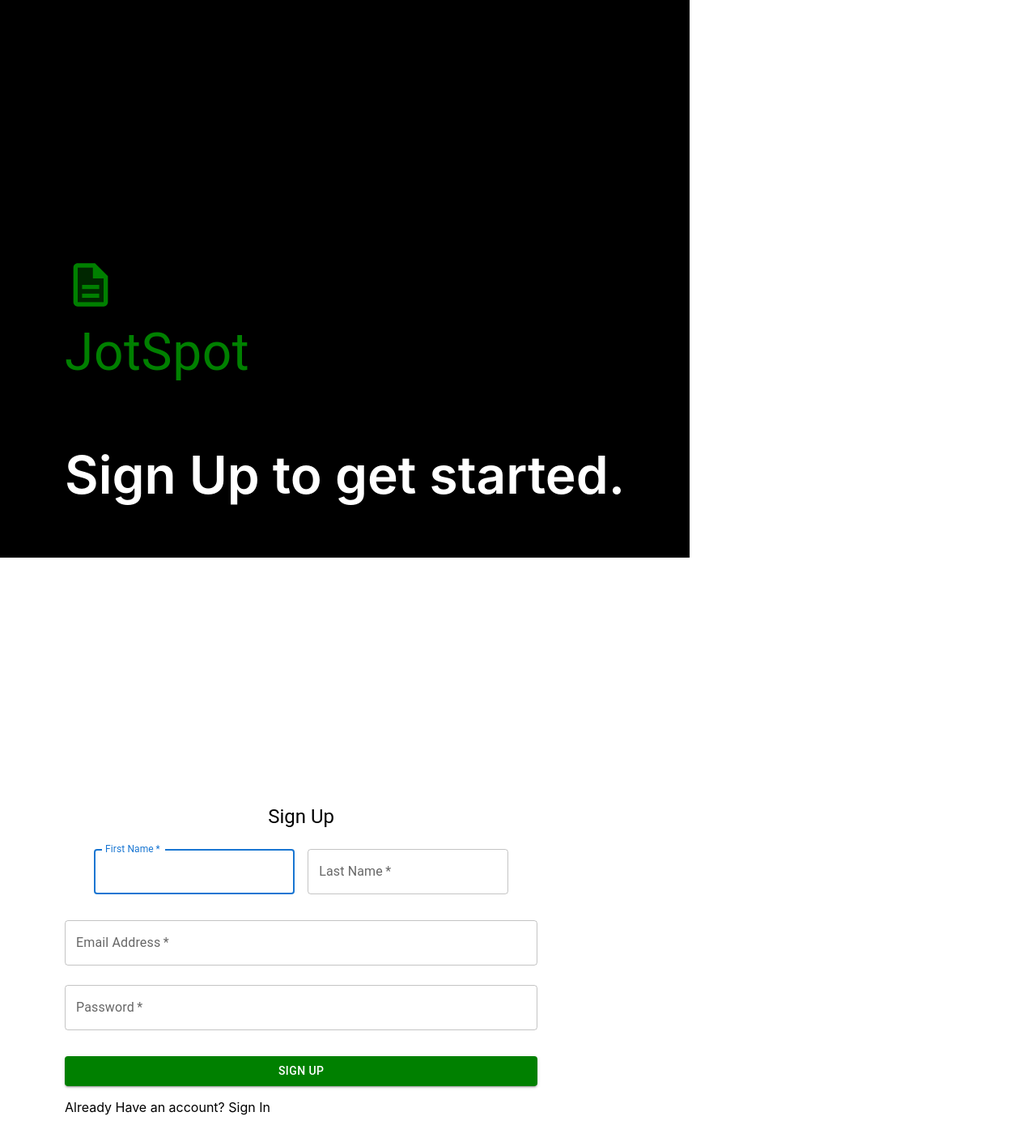
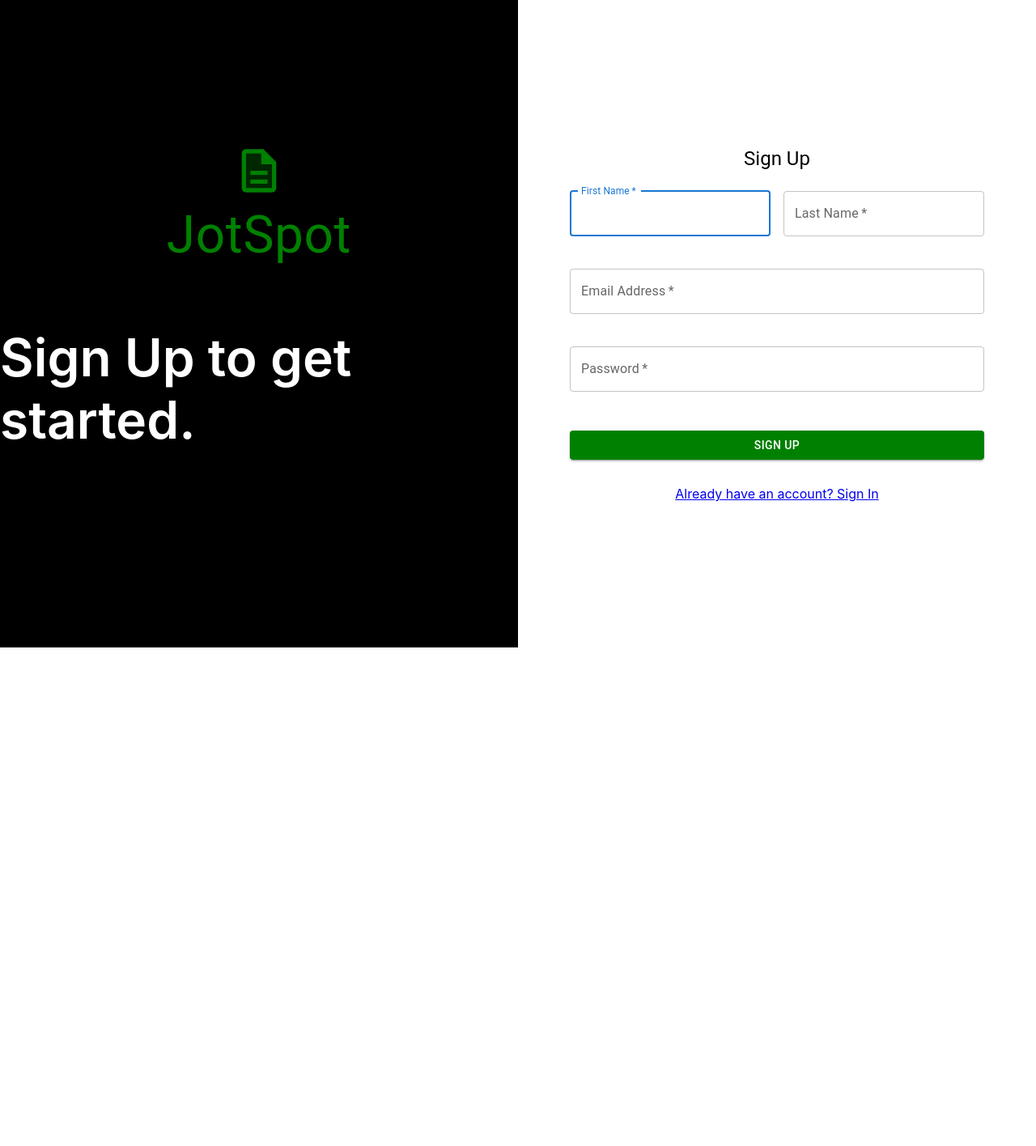
Before and after one commit to sach316/notes, a React (Create React App) app: page /signup in a window 1280 px wide. Shown: the top 1416 px of the page at 81% size. After the commit the page ends 800 px from the top, so only its background shows below. Built offline with nearby package versions, Linux system fonts and the light colour scheme.

Commit message:
login and register completed

```diff
--- a/src/components/Drawer.tsx
+++ b/src/components/Drawer.tsx
@@ -21,7 +21,7 @@ import SearchIcon from '@mui/icons-material/Search';
 import { EditOutlined, ArchiveOutlined, DeleteOutlined, LightbulbOutlined, NotificationsNoneOutlined, DescriptionTwoTone } from '@mui/icons-material';
 import { InputBase, alpha } from '@mui/material';
 import AccountCircleIcon from '@mui/icons-material/AccountCircle';
-import { Link } from 'react-router-dom';
+import { Link, useNavigate } from 'react-router-dom';
 
 const drawerWidth = 240;
 
@@ -30,6 +30,10 @@ interface INotesProps {
   drawerState: boolean;
   setDrawerOpened: (drawerOpened: boolean) => void;
 }
+
+const clearAuthToken = () => {
+  localStorage.removeItem('authToken');
+};
 
 const Search = styled('div')(({ theme }) => ({
   position: 'relative',
@@ -140,7 +144,7 @@ const Drawer = styled(MuiDrawer, { shouldForwardProp: (prop) => prop !== 'open'
 
 export default function MiniDrawer({ onSearch, drawerState, setDrawerOpened }: INotesProps) {
   const [searchTerm, setSearchTerm] = useState('');
-
+  const navigate = useNavigate()
   const handleSearchChange = (event: React.ChangeEvent<HTMLInputElement>) => {
     const term = event.target.value;
     setSearchTerm(term);
@@ -160,9 +164,10 @@ export default function MiniDrawer({ onSearch, drawerState, setDrawerOpened }: I
     setOpen(false);
   };
 
-  const handleLogin = () => {
-    // Add login functionality here
-    console.log('Login clicked');
+  const handleLogout = () => {
+    clearAuthToken()
+    navigate('/')
+
   };
 
   return (
@@ -199,7 +204,7 @@ export default function MiniDrawer({ onSearch, drawerState, setDrawerOpened }: I
           <Link to='/'>
           <IconButton
             color="inherit"
-            onClick={handleLogin}
+            onClick={handleLogout}
             edge="end"
             sx={{color:'grey'}}
           >
--- a/src/components/login/LoginPage.tsx
+++ b/src/components/login/LoginPage.tsx
@@ -3,6 +3,7 @@ import { Box, Button, Grid, TextField, Typography } from "@mui/material";
 import React, { useState } from "react";
 import LoginProps from "../../models/credential";
 import { login } from "../../api";
+import { useNavigate } from "react-router-dom";
 
 
 
@@ -13,7 +14,7 @@ const defaultObj: LoginProps = {
 
 export default function LoginPage() {
     const [credentials, setCredentials] = useState<LoginProps>(defaultObj);
-
+    const navigate= useNavigate()
     const handleChange = (e: React.ChangeEvent<HTMLInputElement>) => {
         setCredentials({
             ...credentials,
@@ -24,6 +25,9 @@ export default function LoginPage() {
     const handleSubmit = async (e: React.FormEvent<HTMLFormElement>) => {
         e.preventDefault();
         const token:string= await login(credentials)
+        if (token) {
+            navigate('/app');
+        }
         console.log('Submitted:', credentials);
     };
 
--- a/src/components/signUpPage/SignUpPage.tsx
+++ b/src/components/signUpPage/SignUpPage.tsx
@@ -1,63 +1,81 @@
 import { DescriptionTwoTone } from "@mui/icons-material";
 import { Box, Button, Grid, TextField, Typography } from "@mui/material";
-import { Link } from "react-router-dom";
+import { Link, useNavigate } from "react-router-dom";
+import UserDetails from "../../models/userdetails";
+import { useState } from "react";
+import { register } from "../../api";
+
+const defaultObj: UserDetails = {
+    email: '',
+    password: '',
+    firstname:'',
+    lastname:''
+};
 
 export default function SignUpPage(){
+    const [details, setDetails] = useState<UserDetails>(defaultObj);
+    const navigate= useNavigate()
+    const handleChange = (e: React.ChangeEvent<HTMLInputElement>) => {
+        console.log(e.target.name,':', e.target.value);
+        setDetails({
+            ...details,
+            [e.target.name]: e.target.value
+        });
+    };
+
+    const handleSubmit = async (e: React.FormEvent<HTMLFormElement>) => {
+        e.preventDefault();
+        const token: string = await register(details);
+        if (token) {
+            navigate('/app');
+        }
+        console.log('Submitted for registering:', details);
+    };
+
     return (
-    <Box>
-        <Grid container sx={{height:'100vh'}}>
-            <Grid item sx={{paddingTop:40,paddingLeft:10,paddingRight:10,display:'flex',justifyContent:'center',backgroundColor:"black",color:'white'}}>
-            <Box>
-            <DescriptionTwoTone sx={{ color: 'green',fontSize:'clamp(2rem, 5vw, 4.375rem)'}} />
-          <Typography  noWrap component="div" sx={{ color: 'green',fontSize:'clamp(2rem, 5vw, 4.375rem)' }}>
+        <Box sx={{ height: '100vh', display: 'flex' }}>
+            <Grid container sx={{ flex: 1 }}>
+                <Grid item xs={12} md={6} sx={{ backgroundColor: 'black', color: 'white', display: 'flex', flexDirection: 'column', justifyContent: 'center', alignItems: 'center' }}>
+                    <DescriptionTwoTone sx={{ color: 'green', fontSize: 'clamp(2rem, 5vw, 4.375rem)' }} />
+                    <Typography noWrap component="div" sx={{ color: 'green', fontSize: 'clamp(2rem, 5vw, 4.375rem)' }}>
                         JotSpot
                     </Typography>
-            <p style={{ fontSize: 'clamp(2rem, 5vw, 4.375rem)', fontWeight: 600}}>
+                    <p style={{ fontSize: 'clamp(2rem, 5vw, 4.375rem)', fontWeight: 600 }}>
                         Sign Up to get started.
                     </p>
-            </Box>
                 </Grid>
-
-            <Grid item sx={{paddingTop:30,display:'flex',justifyContent:'center'}}>
-            <Box
-            sx={{
-              my: 8,
-              mx: 4,
-              ml:10,
-              display: 'flex',
-              flexDirection: 'column',
-              alignItems: 'center',
-            }}
-          >
-            <Typography component="h1" variant="h5">
+                <Grid item xs={12} md={6} sx={{ display: 'flex', justifyContent: 'center', alignItems: 'center' }}>
+                    <Box sx={{ width: '80%' }}>
+                        <Typography component="h1" variant="h5" align="center">
                             Sign Up
                         </Typography>
-            <Box component="form" noValidate  sx={{ mt: 1 ,display:'flex',justifyContent:'center'}}>
+                        <Box component="form" noValidate onSubmit={handleSubmit} sx={{ mt: 1 }}>
                             <Grid container spacing={2}>
                                 <Grid item xs={12} sm={6}>
                                     <TextField
                                         margin="normal"
                                         required
-                    id="fname"
+                                        id='firstname'
                                         label="First Name"
-                    name="fname"
-                    autoComplete="fname"
+                                        name='firstname'
+                                        autoComplete='firstname'
                                         autoFocus
+                                        onChange={handleChange}
+                                        fullWidth
                                     />
                                 </Grid>
                                 <Grid item xs={12} sm={6}>
                                     <TextField
                                         margin="normal"
                                         required
-                    name="lname"
+                                        name="lastname"
                                         label="Last Name"
-                    type="lname"
-                    id="lname"
+                                        id="lastname"
+                                        onChange={handleChange}
+                                        fullWidth
                                     />
                                 </Grid>
-              </Grid>
-            </Box>
-            <Box component="form" noValidate  sx={{ mt: 1 }}>
+                                <Grid item xs={12}>
                                     <TextField
                                         margin="normal"
                                         required
@@ -66,7 +84,10 @@ export default function SignUpPage(){
                                         label="Email Address"
                                         name="email"
                                         autoComplete="email"
+                                        onChange={handleChange}
                                     />
+                                </Grid>
+                                <Grid item xs={12}>
                                     <TextField
                                         margin="normal"
                                         required
@@ -75,28 +96,29 @@ export default function SignUpPage(){
                                         label="Password"
                                         type="password"
                                         id="password"
+                                        onChange={handleChange}
                                     />
-              <Link to={'/app'}>
+                                </Grid>
+                                <Grid item xs={12}>
                                     <Button
                                         type="submit"
                                         fullWidth
                                         variant="contained"
-                sx={{ mt: 3, mb: 2 ,backgroundColor:'green'}}
+                                        sx={{ mt: 3, mb: 2, backgroundColor: 'green' }}
                                     >
                                         Sign Up
                                     </Button>
+                                </Grid>
+                                <Grid item xs={12} sx={{ display: 'flex', justifyContent: 'center' }}>
+                                    <Link to='/login'>
+                                        Already have an account? Sign In
                                     </Link>
-              <Grid container>
-                <Grid item>
-                  {/* <Link to=> */}
-                    Already Have an account? Sign In
-                  {/* </Link> */}
                                 </Grid>
                             </Grid>
                         </Box>
                     </Box>
                 </Grid>
-
             </Grid>
-    </Box>)
+        </Box>
+    );
 }
--- a/src/models/userdetails.ts
+++ b/src/models/userdetails.ts
@@ -1,5 +1,6 @@
 export default interface UserDetails {
     email: string;
     password: string;
-
+    firstname:string;
+    lastname:string;
 }
```
Also changed, not shown: src/api.ts (+42 -26 lines). Lines whose indentation alone changed are shown as unchanged.
